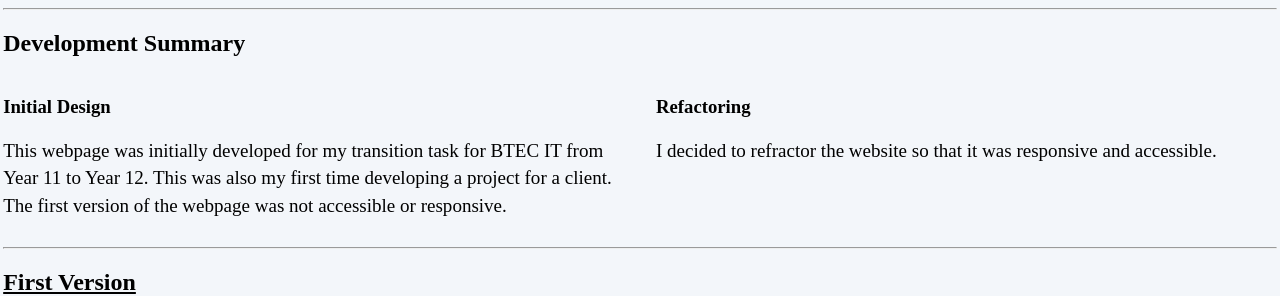
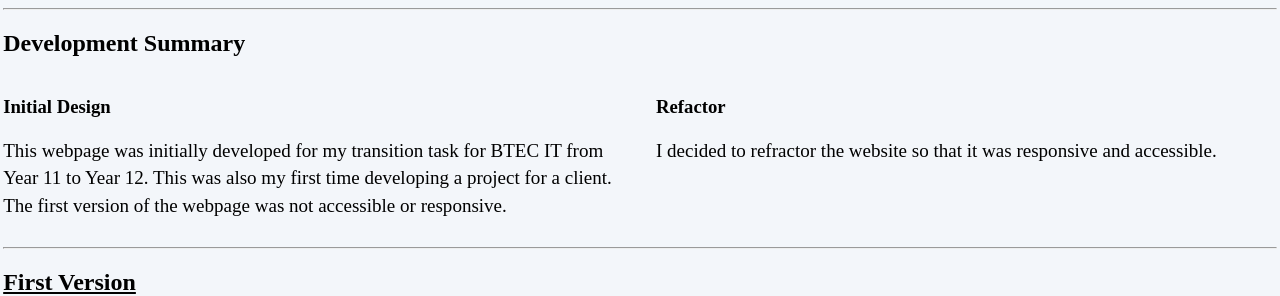
Before and after one commit to Andrew-Dev-Coder/Portfolio, a Jekyll site: the page built from _projects/sillySketchesEct.html, in a window 1280 px wide and 900 px high. Shown: the part 415-711 px from the top of the window. Built offline with Jekyll 4.4.1, drawn with Linux system fonts in a browser that asks for light colours.

Commit message:
Update sillySketchesEct.html

```diff
--- a/_projects/sillySketchesEct.html
+++ b/_projects/sillySketchesEct.html
@@ -19,7 +19,7 @@ site: https://sillysketches.andrewcoder.dev/
     </section>
 
     <section>
-        <h3>Refactoring</h3>
+        <h3>Refactor</h3>
         <p>
             I decided to refractor the website so that it was responsive and accessible.
         </p>
```
